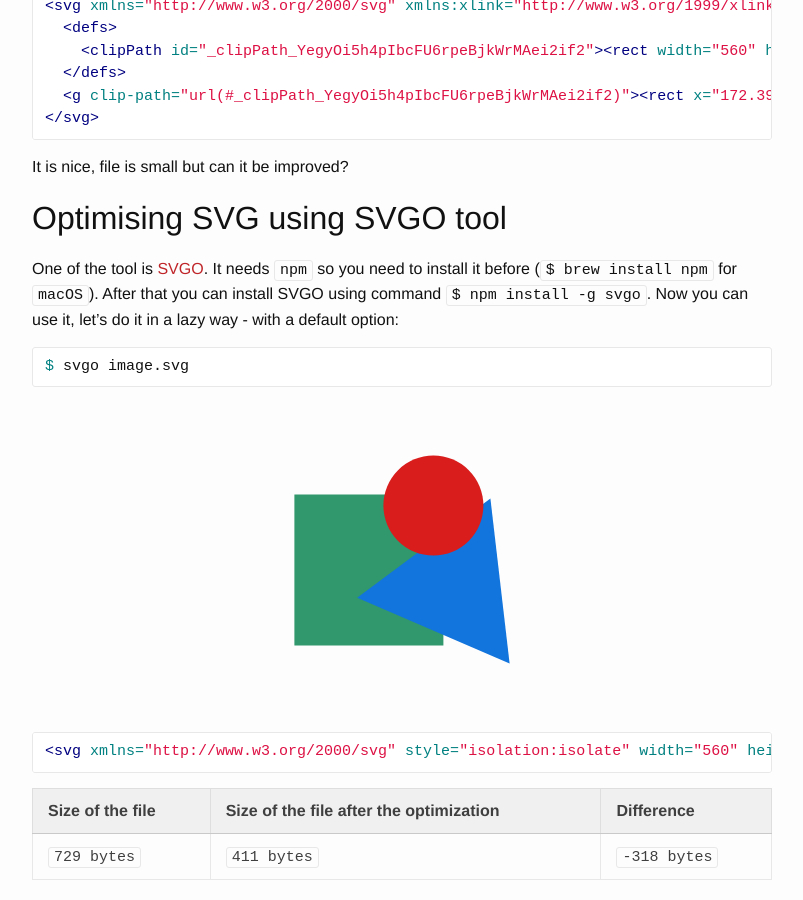
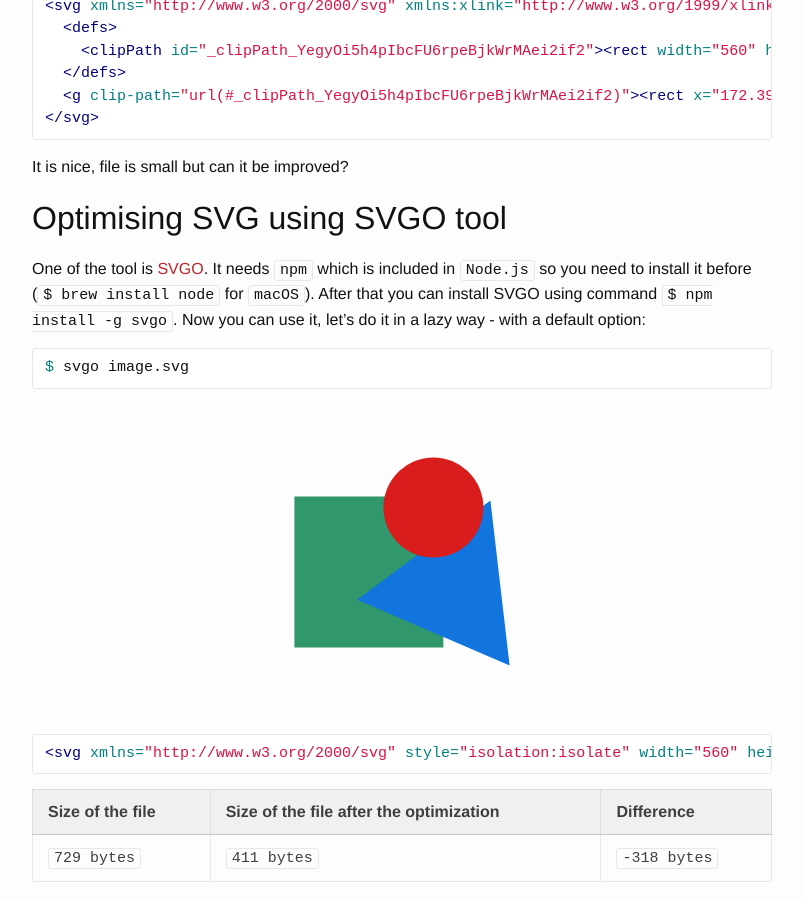
Before and after one commit to albinekcom/albinekcom.github.io, a Jekyll site: the page built from _posts/2018-08-20-optimizing-vector-graphics.markdown, in a window 1280 px wide and 900 px high, scrolled down 2579 px. Shown: the whole window, without its empty margins (238-1041 px from the left). Built offline with Jekyll 4.4.1, drawn with Linux system fonts in a browser that asks for light colours; comment, search, counter and statistics services are not loaded.

Commit message:
Update the last post

````diff
--- a/_posts/2018-08-20-optimizing-vector-graphics.markdown
+++ b/_posts/2018-08-20-optimizing-vector-graphics.markdown
@@ -57,7 +57,7 @@ It is nice, file is small but can it be improved?
 
 ## Optimising SVG using SVGO tool
 
-One of the tool is [SVGO](https://github.com/svg/svgo). It needs `npm` so you need to install it before (`$ brew install npm` for `macOS`). After that you can install SVGO using command `$ npm install -g svgo`. Now you can use it, let's do it in a lazy way - with a default option:
+One of the tool is [SVGO](https://github.com/svg/svgo). It needs `npm` which is included in `Node.js` so you need to install it before (`$ brew install node` for `macOS`). After that you can install SVGO using command `$ npm install -g svgo`. Now you can use it, let's do it in a lazy way - with a default option:
 
 ```bash
 $ svgo image.svg
````
